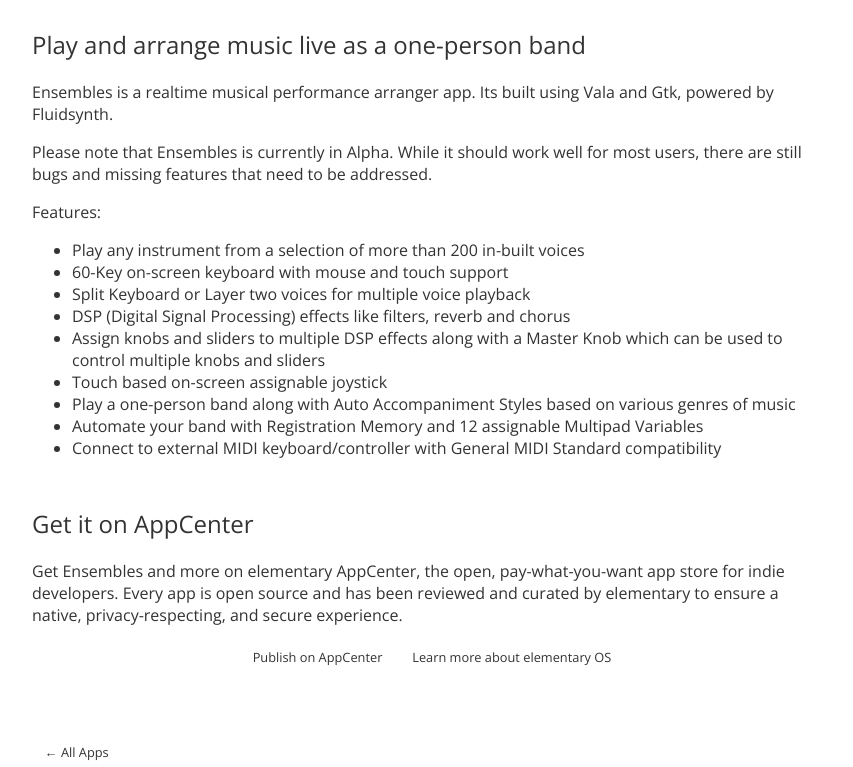
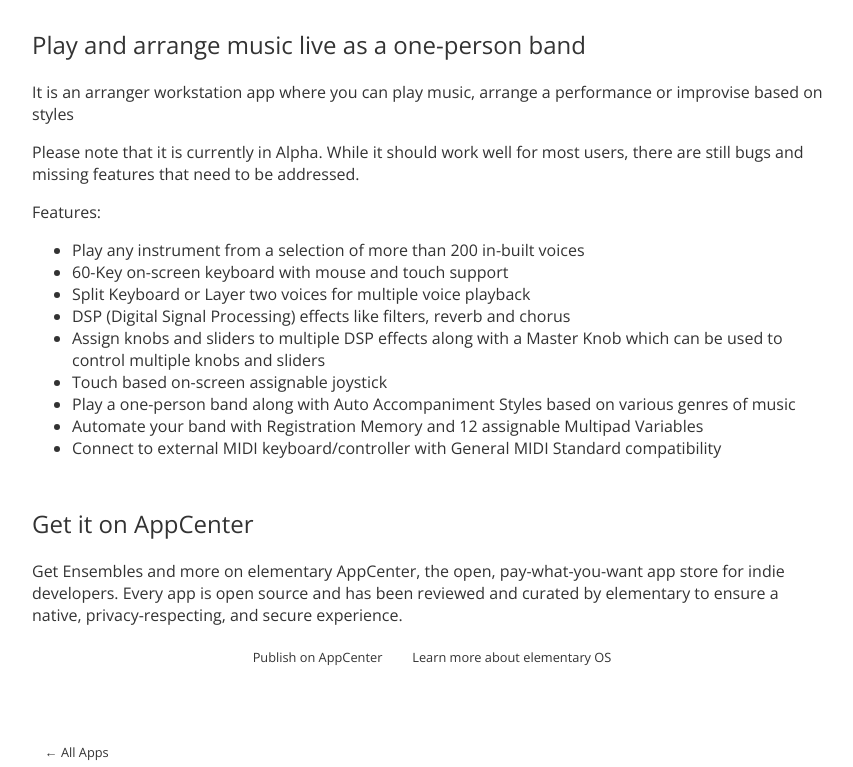
Before and after one commit to elementary/appcenter-web, a Jekyll site: the page built from _apps/com.github.subhadeepjasu.ensembles.md, in a window 1280 px wide. Shown: the part 448-1215 px from the top of the page, without its empty margins (208-1061 px from the left). Built offline with Jekyll 4.4.1, drawn with Linux system fonts in a browser that asks for light colours; nearby versions of some CDN libraries.

```diff
--- a/_apps/com.github.subhadeepjasu.ensembles.md
+++ b/_apps/com.github.subhadeepjasu.ensembles.md
@@ -20,8 +20,8 @@ releases:
 redirect_from: /com.github.subhadeepjasu.ensembles.desktop/
 ---
 
-<p>Ensembles is a realtime musical performance arranger app. Its built using Vala and Gtk, powered by Fluidsynth.</p>
-<p>Please note that Ensembles is currently in Alpha. While it should work well for most users, there are still bugs and missing features that need to be addressed.</p>
+<p>It is an arranger workstation app where you can play music, arrange a performance or improvise based on styles</p>
+<p>Please note that it is currently in Alpha. While it should work well for most users, there are still bugs and missing features that need to be addressed.</p>
 <p>Features:</p>
 <ul>
 <li>Play any instrument from a selection of more than 200 in-built voices</li>
```
Also changed, not shown: _apps/com.github.elfenware.obliviate.md (added, +32 -0 lines).
